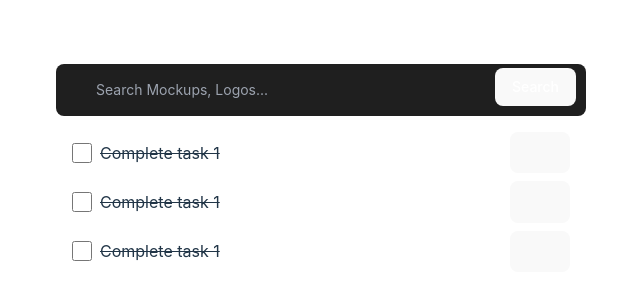
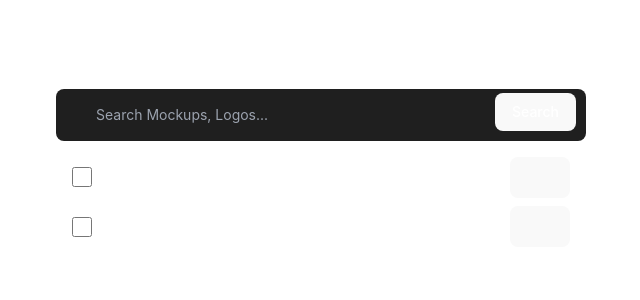
Before and after one commit to nina-razmadze/Todo-App, a React (Vite) app: page / in a window 1280 px wide. Shown: the part 224-524 px from the top of the page, without its empty margins (319-959 px from the left). Built offline with nearby package versions, Linux system fonts and the light colour scheme.

Commit message:
add Item

```diff
--- a/src/components/List/List.tsx
+++ b/src/components/List/List.tsx
@@ -6,15 +6,25 @@ import { ValueContext } from "../../contexts/InputValueContext";
 export default function List() {
   const { search, setSearch } = useContext(SearchContext);
   const { inputValue, setInputValue } = useContext(ValueContext);
-  const [listItems, setListItems] = useState([]);
+  const [listItems, setListItems] = useState<string[]>([]);
 
-  if (search) {
-    console.log(inputValue);
-  }
+  const handleAddItem = () => {
+    if (search) {
+      setListItems([...listItems, inputValue]);
+      setInputValue("");
+    }
+  };
   return (
     <div className="mx-auto p-4 w-[530px]">
       <ul className="space-y-2">
-        <ListItem />
+        {listItems.map((index) => (
+          <ListItem key={index} />
+        ))}
+        {search && (
+          <div>
+            <ListItem inputValue={inputValue} />
+          </div>
+        )}
         <ListItem />
         <ListItem />
       </ul>
--- a/src/components/ListItem/ListItem.tsx
+++ b/src/components/ListItem/ListItem.tsx
@@ -1,11 +1,9 @@
-
-export default function ListItem() {
-
+export default function ListItem({ inputValue }: any) {
   return (
     <li className="flex items-center justify-between">
       <div className="flex items-center space-x-2">
         <input type="checkbox" className="w-5 h-5" />
-        <span className="line-through">Complete task 1</span>
+        <span className="line-through">{inputValue}</span>
       </div>
 
       <button className="text-red-500 hover:text-red-700">
--- a/src/components/Search/Search.tsx
+++ b/src/components/Search/Search.tsx
@@ -12,7 +12,6 @@ export default function CustomSearch() {
 
   const handleSearch = () => {
     setSearch(true);
-    console.log(search);
   };
 
   return (
```
